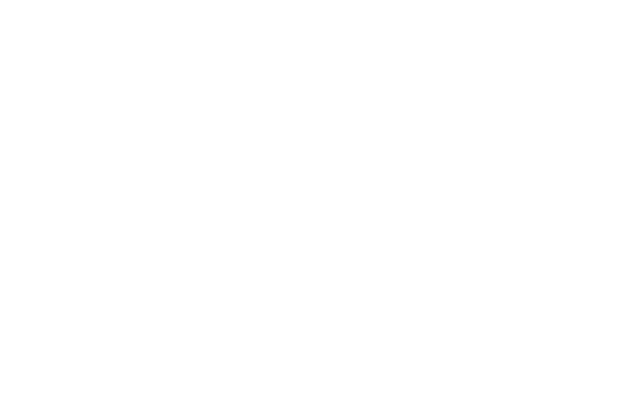
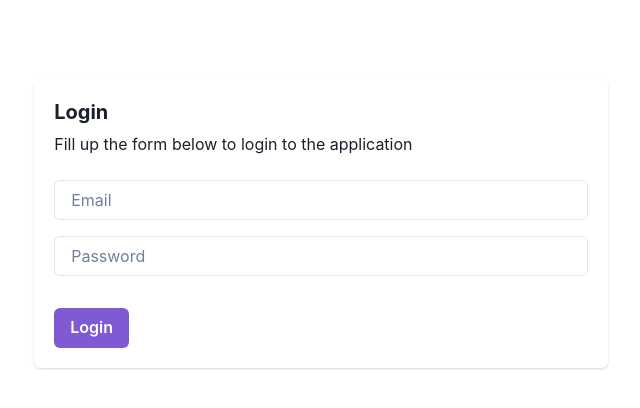
Before and after one commit to Manish24870/etashtech, a React (Create React App) app in the folder client/: page /login in a window 1280 px wide. Before the commit this address had no page. Shown: the top 408 px of the page, without its empty margins (319-959 px from the left). Built offline with nearby package versions, Linux system fonts and the light colour scheme.

Commit message:
implemented login functionality

```diff
--- a/client/src/App.js
+++ b/client/src/App.js
@@ -2,6 +2,7 @@
 import { BrowserRouter, Routes, Route } from "react-router-dom";
 
 import Register from "./components/auth/Register";
+import Login from "./components/auth/Login";
 
 function App() {
   return (
@@ -9,6 +10,7 @@
       <ChakraProvider>
         <Routes>
           <Route path="/register" element={<Register />} />
+          <Route path="/login" element={<Login />} />
         </Routes>
       </ChakraProvider>
     </BrowserRouter>
--- a/client/src/components/auth/Login.jsx
+++ b/client/src/components/auth/Login.jsx
@@ -0,0 +1,89 @@
+import {
+  Input,
+  Container,
+  Flex,
+  Card,
+  CardBody,
+  Button,
+  Heading,
+  Text,
+  useToast,
+} from "@chakra-ui/react";
+import { useEffect, useState } from "react";
+import { useNavigate } from "react-router-dom";
+import axios from "axios";
+import jwt_decode from "jwt-decode";
+
+const Login = (props) => {
+  const [email, setEmail] = useState("");
+  const [password, setPassword] = useState("");
+  const toast = useToast();
+  const navigate = useNavigate();
+
+  // When user clicks the login button
+  const formSubmitHandler = async (event) => {
+    event.preventDefault();
+    try {
+      const response = await axios.post(process.env.REACT_APP_SERVER_URL + "/auth/login", {
+        email,
+        password,
+      });
+      localStorage.setItem("jwt", response.data.token);
+      const decoded = jwt_decode(response.data.token);
+      localStorage.setItem("user", decoded);
+      toast({
+        title: "Success",
+        description: "Login successful",
+        status: "success",
+        duration: 2500,
+        isClosable: true,
+      });
+      navigate("/", { replace: true });
+    } catch (err) {
+      toast({
+        title: "Error",
+        description: err.response.data.error,
+        status: "error",
+        duration: 2500,
+        isClosable: true,
+      });
+    }
+  };
+
+  return (
+    <Container>
+      <Card mt={20}>
+        <CardBody>
+          <Heading as="h3" size="md" mb={2}>
+            Login
+          </Heading>
+          <Text mb={6}>Fill up the form below to login to the application</Text>
+          <Flex direction="column">
+            <form onSubmit={formSubmitHandler}>
+              <Input
+                placeholder="Email"
+                mb={4}
+                required
+                value={email}
+                onChange={(e) => setEmail(e.target.value)}
+              />
+              <Input
+                placeholder="Password"
+                type="password"
+                mb={4}
+                required
+                value={password}
+                onChange={(e) => setPassword(e.target.value)}
+              />
+              <Button colorScheme="purple" mt={4} type="submit">
+                Login
+              </Button>
+            </form>
+          </Flex>
+        </CardBody>
+      </Card>
+    </Container>
+  );
+};
+
+export default Login;
--- a/client/src/components/auth/Register.jsx
+++ b/client/src/components/auth/Register.jsx
@@ -21,7 +21,7 @@
   const toast = useToast();
   const navigate = useNavigate();
 
-  // When user submits the regist er form
+  // When user submits the register form
   const formSubmitHandler = async (event) => {
     event.preventDefault();
     try {
@@ -56,7 +56,7 @@
     <Container>
       <Card mt={20}>
         <CardBody>
-          <Heading as="h3" size="lg" mb={2}>
+          <Heading as="h3" size="md" mb={2}>
             Register
           </Heading>
           <Text mb={6}>Fill up the form below to register as a new user</Text>
```
Also changed, not shown: 2 other files (tests, documents, lock files or other folders).
